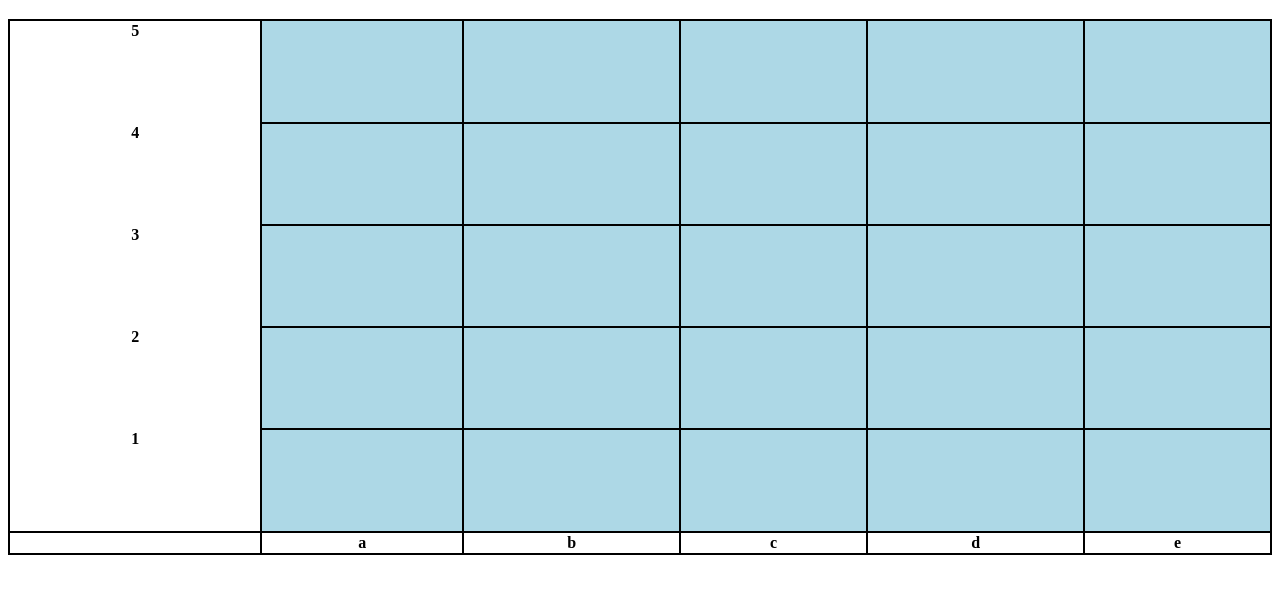
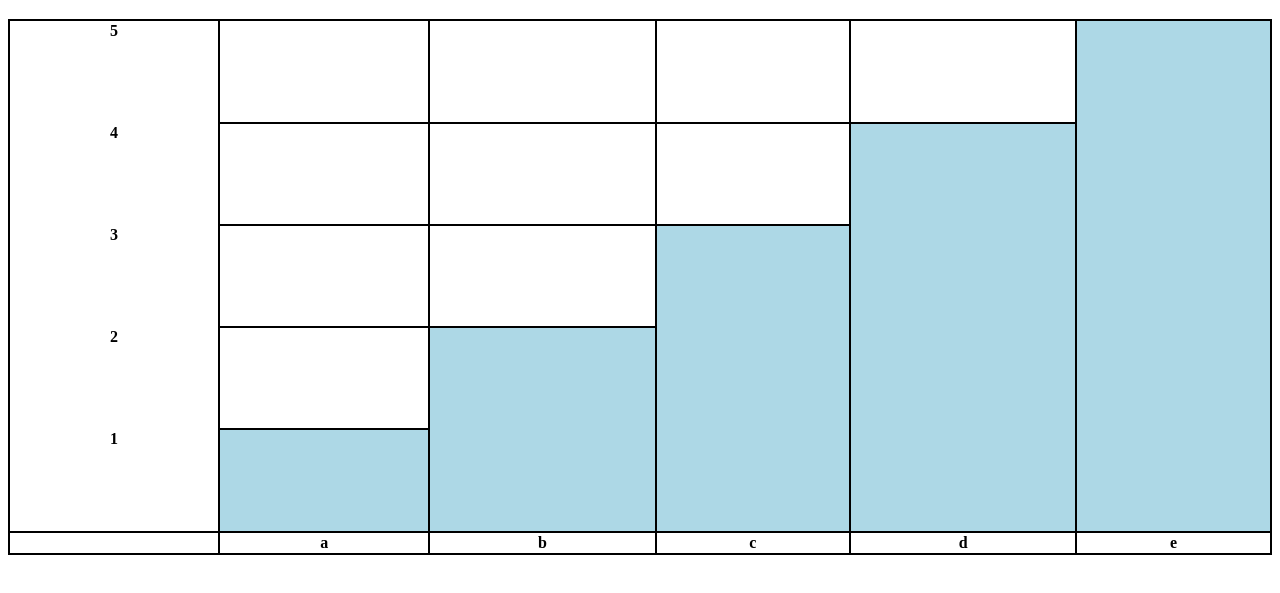
Before and after one commit to michaelsnow3/Bar-Chart-Project, a website: page index.html in a window 1280 px wide. Shown: the part 61-654 px from the top of the page. Drawn offline with Linux system fonts and the light colour scheme.

Commit message:
changes background of cell if property value is greater than or equal to y axis interval

```diff
--- a/index.css
+++ b/index.css
@@ -7,6 +7,10 @@
 }
 .data{
   border: 2px solid black;
+}
+.bgData{
+  border-left: 2px solid black;
+  border-right: 2px solid black;
   background: lightblue;
 }
 .label{
@@ -15,7 +19,6 @@
   border-right: 2px solid black;
 }
 .yLabels{
-  width: 20%;
   height: 100px;
   border-right: 2px solid black;
   vertical-align: top;
--- a/script.js
+++ b/script.js
@@ -29,12 +29,18 @@ var drawBarChart = function(data, options, element){
     newRow.appendTo(table);
     let yLabel = $("<th class='yLabels'>" + yAxis + "</th>");
     yLabel.appendTo(newRow);
-    yAxis -= yAxisInc;
     //make a loop to fill out table cells for each data catagory
     for(let property in data){
-      let cell = $("<th class='data'</th>");
-      cell.appendTo(newRow);
+      //create condition to determine if a bar should be present in current cell
+      if(data[property] >= yAxis){
+        let cell = $("<th class='bgData'</th>");
+        cell.appendTo(newRow);
+      } else{
+        let cell = $("<th class='data'</th>");
+        cell.appendTo(newRow);
+      }
     }
+    yAxis -= yAxisInc;
   }
    //create a table row that will contain the labes of the bar chart
   let labelRow = $("<tr></tr>");
```
